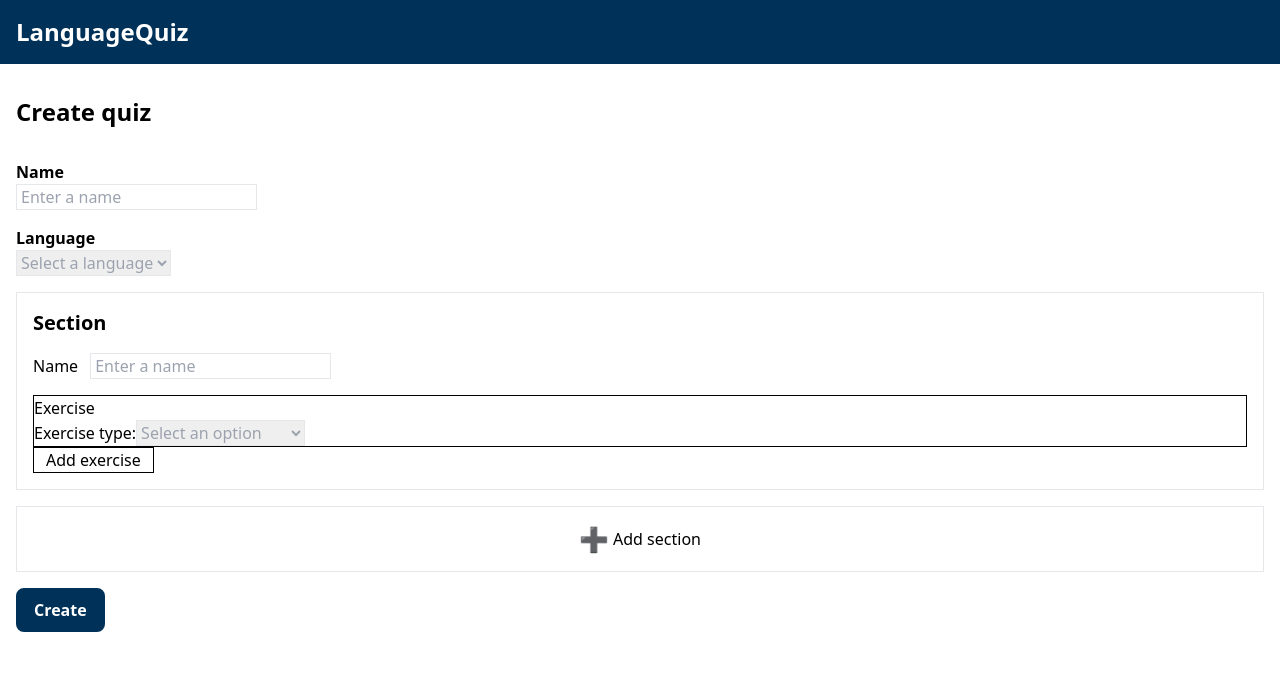
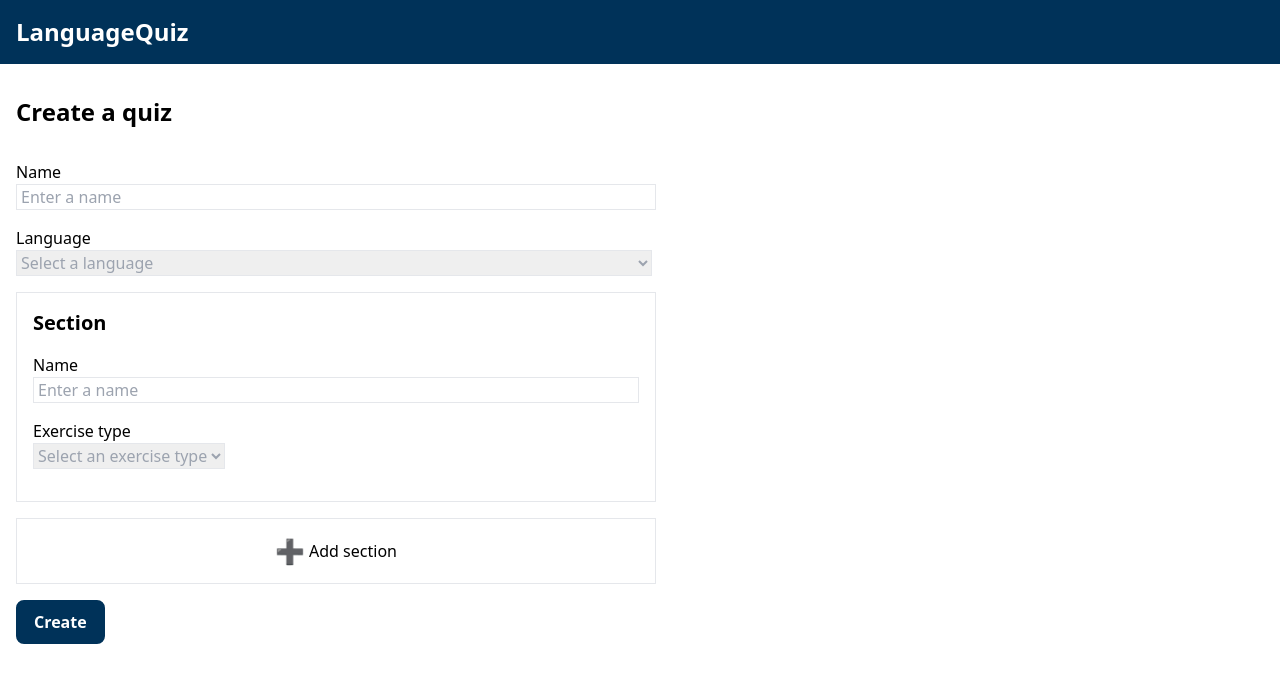
Before and after one commit to lvanderveekens/languagequiz, a Next.js app in the folder frontend/: page /create-quiz in a window 1280 px wide. Shown: the top 682 px of the page. Built offline with nearby package versions, Linux system fonts and the light colour scheme.

Commit message:
more work

```diff
--- a/frontend/components/models.ts
+++ b/frontend/components/models.ts
@@ -64,3 +64,32 @@ export enum ExerciseType {
   FillInTheBlank = "fillInTheBlank",
   SentenceCorrection = "sentenceCorrection",
 }
+
+export const labelByExerciseType = {
+  [ExerciseType.MultipleChoice]: 'Multiple choice',
+  [ExerciseType.FillInTheBlank]: 'Fill in the blank',
+  [ExerciseType.SentenceCorrection]: 'Sentence correction',
+};
+
+export interface QuizFormValues {
+    languageTag?: string
+    name?: string
+    sections?: QuizSectionFormValues[]
+}
+
+export interface QuizSectionFormValues {
+    _key: string
+    name?: string
+    exercises?: ExerciseFormValues[]
+}
+
+export interface ExerciseFormValues {
+  _key: string;
+  type?: string;
+  question?: string;
+  choices?: string[];
+  sentence?: string;
+  correctedSentence?: string;
+  answer?: string
+  feedback?: string
+}
--- a/frontend/pages/create-quiz.tsx
+++ b/frontend/pages/create-quiz.tsx
@@ -1,4 +1,4 @@
-import { CreateQuizRequest, ExerciseType } from "@/components/models";
+import { CreateQuizRequest, ExerciseFormValues, ExerciseType, QuizFormValues, QuizSectionFormValues, labelByExerciseType } from "@/components/models";
 import { useState } from "react";
 import { v4 as uuidv4 } from 'uuid';
 import { useRouter } from 'next/router';
@@ -6,17 +6,21 @@ import languages, { getLanguageByTag } from "@/components/languages";
 import Navbar from "@/components/navbar";
 import "/node_modules/flag-icons/css/flag-icons.min.css";
 import Button from "@/components/button";
+import { GrFormClose } from "react-icons/gr";
 
-const initialQuizFormValues: QuizFormValues = {
-  sections: [
-    {
+
+const getInitialQuizSectionFormValues: () => QuizSectionFormValues = () => ({
   _key: uuidv4(),
   exercises: [
     {
       _key: uuidv4(),
     },
   ],
-    },
+});
+
+const initialQuizFormValues: QuizFormValues = {
+  sections: [
+    getInitialQuizSectionFormValues()
   ],
 };
 
@@ -95,24 +99,32 @@ export default function CreateQuizPage() {
     setFormValues(updatedFormValues)
   }
 
-  const handleAddSectionClick = () => {
-    const newSection = {_key: uuidv4()}
+  const handleAddSection = () => {
+    const newSection = getInitialQuizSectionFormValues();
     setFormValues({ ...formValues, sections: [...(formValues.sections ?? []), newSection] });
+  };
+
+  const handleRemoveSection = (index: number) => () => {
+    setFormValues((prevState) => ({
+      ...prevState,
+      sections: [...(prevState.sections ?? [])].filter((_, i) => i !== index),
+    }));
   };
 
   return (
     <div>
       <Navbar className="mb-8" />
       <div className="container mx-auto">
+        <div className="max-w-screen-sm">
           <div className="text-2xl font-bold mb-8">
-          <span className="mr-2">Create quiz</span>
+            <span className="mr-2">Create a quiz</span>
           </div>
           <form onSubmit={handleSubmit}>
             <div className="mb-4">
               <label>
-              <div className="font-bold">Name</div>
+                <div className="">Name</div>
                 <input
-                className=""
+                  className="w-full"
                   type="text"
                   placeholder="Enter a name"
                   value={formValues.name ?? ""}
@@ -123,9 +135,14 @@ export default function CreateQuizPage() {
             </div>
             <div className="mb-4">
               <label className="">
-              <div className="font-bold">Language</div>
+                <div className="">Language</div>
                 <div className="flex">
-                <select className="mr-1" value={formValues.languageTag} onChange={handleLanguageChange} required>
+                  <select
+                    className="mr-1 w-full"
+                    value={formValues.languageTag}
+                    onChange={handleLanguageChange}
+                    required
+                  >
                     <option selected disabled value="">
                       Select a language
                     </option>
@@ -139,7 +156,9 @@ export default function CreateQuizPage() {
                   </select>
                   {formValues.languageTag && (
                     <span
-                    className={`border box-content text-2xl mr-1 fi fi-${getLanguageByTag(formValues.languageTag)?.countryCode}`}
+                      className={`border box-content text-2xl mr-1 fi fi-${
+                        getLanguageByTag(formValues.languageTag)?.countryCode
+                      }`}
                     />
                   )}
                 </div>
@@ -154,23 +173,27 @@ export default function CreateQuizPage() {
                   onNameChange={handleSectionNameChange(i)}
                   exercises={formValues.exercises}
                   onExercisesChange={handleExercisesChange(i)}
+                  onRemove={i != 0 ? handleRemoveSection(i) : undefined}
                 />
               ))}
 
             <div className="mb-4">
-            <button type="button" className="border p-4 w-full px-3 flex items-center justify-center" onClick={handleAddSectionClick}>
+              <button
+                type="button"
+                className="border p-4 w-full px-3 flex items-center justify-center"
+                onClick={handleAddSection}
+              >
                 <span className="text-2xl mr-1">➕</span>
                 Add section
               </button>
             </div>
 
-          <div>
-            <Button variant="primary-dark" type="submit">
+            <Button className="mb-4" variant="primary-dark" type="submit">
               Create
             </Button>
-          </div>
           </form>
           {errorMessage && <div>Error: {errorMessage}</div>}
+        </div>
       </div>
     </div>
   );
@@ -182,6 +205,7 @@ type QuizSectionInputProps = {
   onNameChange: (name: string) => void
   exercises?: ExerciseFormValues[]
   onExercisesChange: (exercises: ExerciseFormValues[]) => void
+  onRemove?: () => void
 };
 
 const QuizSectionInput: React.FC<QuizSectionInputProps> = ({
@@ -190,7 +214,13 @@ const QuizSectionInput: React.FC<QuizSectionInputProps> = ({
   onNameChange,
   exercises,
   onExercisesChange,
+  onRemove,
 }) => {
+
+  const handleRemoveClick = (event: any) => {
+    event.preventDefault();
+    onRemove!()
+  }
 
   const handleAddExerciseClick = () => {
     const newExercise = { _key: uuidv4() };
@@ -206,15 +236,21 @@ const QuizSectionInput: React.FC<QuizSectionInputProps> = ({
     };
 
   return (
-    <div className={`${className}`}>
-      <div className="text-xl font-bold mb-4">
-        Section
+    <div className={`${className} w-full`}>
+      {onRemove == null && <div className="mb-4 text-xl font-bold">Section</div>}
+      {onRemove != null && (
+        <div className="flex justify-between items-center mb-4">
+          <div className="text-xl font-bold">Section</div>
+          <button className="text-3xl" onClick={handleRemoveClick}>
+            <GrFormClose />
+          </button>
         </div>
+      )}
       <div className="mb-4">
         <label>
           <span className="mr-3">Name</span>
           <input
-            className="border"
+            className="w-full"
             placeholder="Enter a name"
             type="text"
             value={name ?? ""}
@@ -223,19 +259,36 @@ const QuizSectionInput: React.FC<QuizSectionInputProps> = ({
           />
         </label>
       </div>
-      {exercises &&
+
+      <div className="mb-4">
+        <label className="" htmlFor="choice">
+          <div>Exercise type</div>
+          <select
+            // value={value.type}
+            // onChange={handleTypeChange}
+            required
+          >
+            <option value="">Select an exercise type</option>
+            {Object.values(ExerciseType)
+              .filter((key) => isNaN(Number(key)))
+              .map((exerciseType) => (
+                <option key={exerciseType} value={exerciseType}>
+                   {labelByExerciseType[exerciseType]}
+                </option>
+              ))}
+          </select>
+        </label>
+      </div>
+
+      {/* {exercises &&
         exercises.map((formValues: ExerciseFormValues, i) => (
           <ExerciseInput key={formValues._key} value={exercises[i]} onChange={handleExerciseChange(i)} />
         ))}
       <div>
-        <button
-          type="button"
-          className="border border-black px-3"
-          onClick={handleAddExerciseClick}
-        >
+        <button type="button" className="border border-black px-3" onClick={handleAddExerciseClick}>
           Add exercise
         </button>
-      </div>
+      </div> */}
     </div>
   );
 }
@@ -256,7 +309,7 @@ const ExerciseInput: React.FC<ExerciseInputProps> = ({
 
   if (!value.type) {
     return (
-      <div className="border border-black">
+      <div className="border p-4">
         Exercise
         <div>
           <label htmlFor="choice">Exercise type:</label>
@@ -572,26 +625,3 @@ const SentenceCorrectionExerciseInput: React.FC<SentenceCorrectionExerciseInputP
     </div>
   );
 }
-
-interface QuizFormValues {
-    languageTag?: string
-    name?: string
-    sections?: QuizSectionFormValues[]
-}
-
-interface QuizSectionFormValues {
-    _key: string
-    name?: string
-    exercises?: ExerciseFormValues[]
-}
-
-interface ExerciseFormValues {
-  _key: string;
-  type?: string;
-  question?: string;
-  choices?: string[];
-  sentence?: string;
-  correctedSentence?: string;
-  answer?: string
-  feedback?: string
-}
--- a/frontend/pages/quizzes/[id].tsx
+++ b/frontend/pages/quizzes/[id].tsx
@@ -2,14 +2,9 @@
 import { QuizDto } from '@/components/models';
 import Navbar from '@/components/navbar';
 import Quiz from '@/components/quiz';
-import { Inter } from 'next/font/google'
-import Link from 'next/link';
+import { Inter } from 'next/font/google';
 import { useRouter } from 'next/router';
 import { useEffect, useState } from 'react';
-// import Quiz from '../quiz';
-// import { QuizDto } from '../components/models';
-
-const inter = Inter({ subsets: ['latin'] })
 
 export default function QuizPage() {
   const router = useRouter();
@@ -31,9 +26,11 @@ export default function QuizPage() {
     <div>
       <Navbar className="mb-8" />
       <div className="container mx-auto">
-        {quiz && (
-          <Quiz key={quiz.id} id={quiz.id} languageTag={quiz.languageTag} name={quiz.name} sections={quiz.sections} />
-        )}
+        <div className="max-w-screen-sm">
+          {quiz && (
+            <Quiz key={quiz.id} id={quiz.id} languageTag={quiz.languageTag} name={quiz.name} sections={quiz.sections} />
+          )}
+        </div>
       </div>
     </div>
   );
```
Lines whose indentation alone changed are shown as unchanged.
